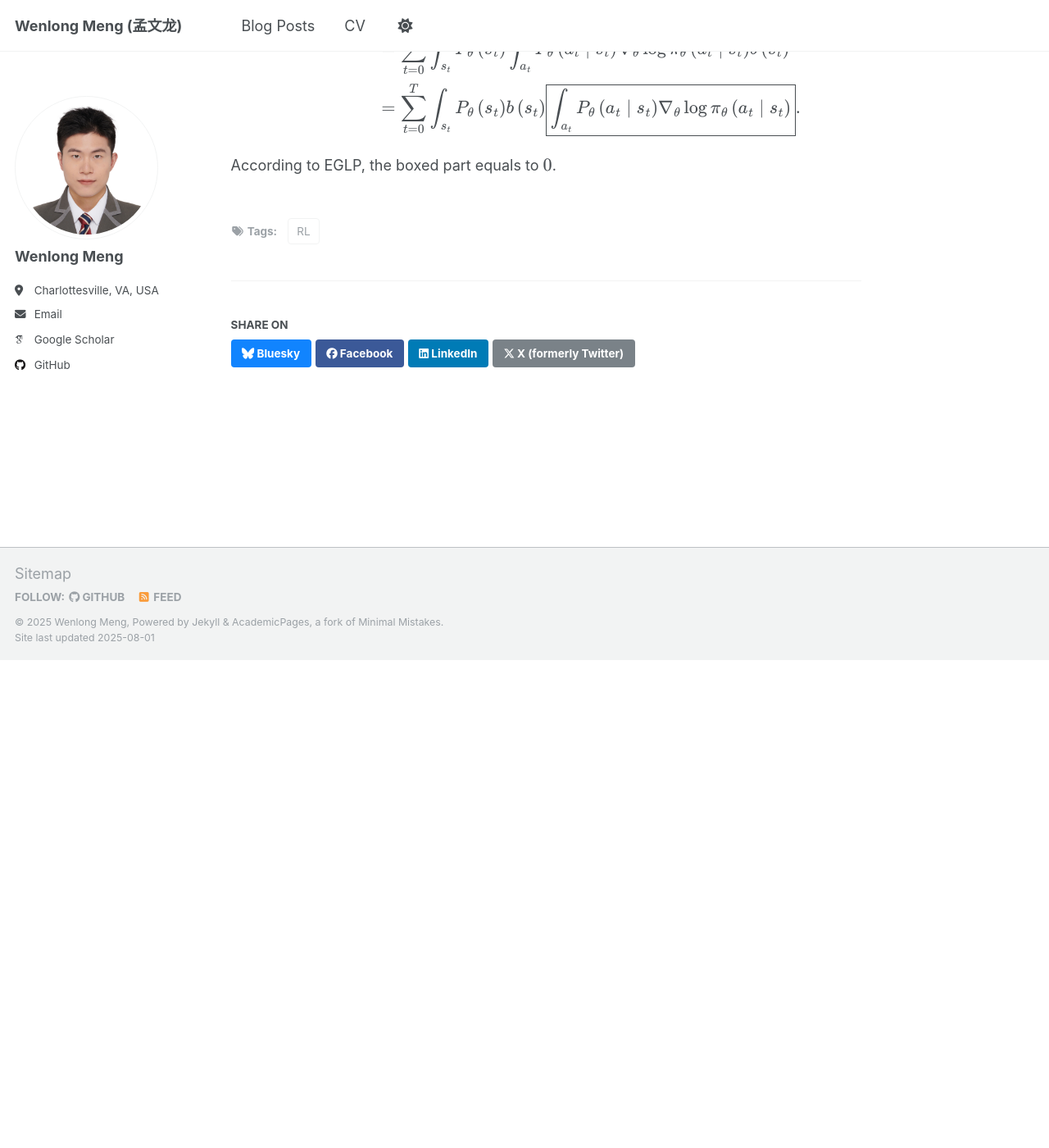
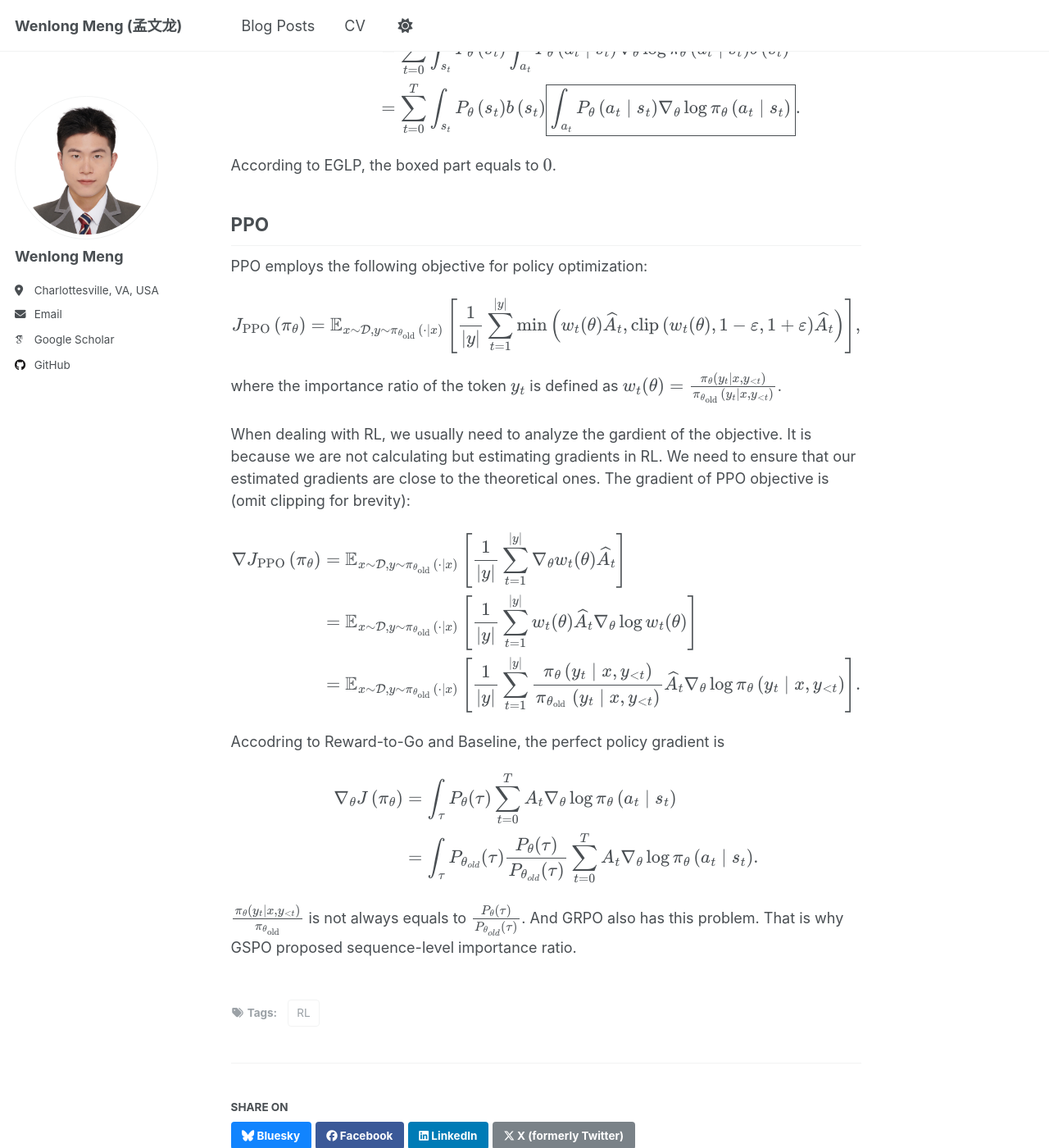
Before and after one commit to meng-wenlong/meng-wenlong.github.io, a Jekyll site: the page built from _posts/2025-07-31-blog-post-1.md, in a window 1280 px wide and 1400 px high, scrolled down 2914 px. Shown: the whole window at 82% size. Built offline with Jekyll 4.4.1, drawn with Linux system fonts in a browser that asks for light colours; some web fonts are replaced; before the commit the page ends 3719 px from its top, so only the background shows below that; some of the changed text lies outside the part shown.

Commit message:
update ppo

```diff
--- a/_posts/2025-07-31-blog-post-1.md
+++ b/_posts/2025-07-31-blog-post-1.md
@@ -124,6 +124,43 @@ $$
 
 According to EGLP, the boxed part equals to $$0$$.
 
+PPO
+------
+
+PPO employs the following objective for policy optimization:
+
+$$
+J_{\rm PPO}\left(\pi_\theta\right)=\mathbb{E}_{x \sim \mathcal{D}, y \sim \pi_{\theta_{\text {old }}}(\cdot \mid x)}\left[\frac{1}{|y|} \sum_{t=1}^{|y|} \min \left(w_t(\theta) \widehat{A}_t, \operatorname{clip}\left(w_t(\theta), 1-\varepsilon, 1+\varepsilon\right) \widehat{A}_t\right)\right],
+$$
+
+where the importance ratio of the token $$y_t$$ is defined as $$w_t(\theta)=\frac{\pi_\theta\left(y_t \mid x, y_{<t}\right)}{\pi_{\theta_{\text {old }}}\left(y_t \mid x, y_{<t}\right)}$$.
+
+When dealing with RL, we usually need to analyze the gardient of the objective.
+It is because we are not calculating but estimating gradients in RL.
+We need to ensure that our estimated gradients are close to the theoretical ones.
+The gradient of PPO objective is (omit clipping for brevity):
+
+$$
+\begin{aligned}
+\nabla J_{\rm PPO}\left(\pi_\theta\right)
+&=\mathbb{E}_{x \sim \mathcal{D}, y \sim \pi_{\theta_{\text {old }}}(\cdot \mid x)} \left[\frac{1}{|y|} \sum_{t=1}^{|y|}\nabla_\theta w_t(\theta) \widehat{A}_t\right] \\
+&=\mathbb{E}_{x \sim \mathcal{D}, y \sim \pi_{\theta_{\text {old }}}(\cdot \mid x)} \left[\frac{1}{|y|} \sum_{t=1}^{|y|} w_t(\theta) \widehat{A}_t \nabla_\theta \log{w_t(\theta)} \right] \\
+&=\mathbb{E}_{x \sim \mathcal{D}, y \sim \pi_{\theta_{\text {old }}}(\cdot \mid x)} \left[\frac{1}{|y|} \sum_{t=1}^{|y|} \frac{\pi_\theta\left(y_t \mid x, y_{<t}\right)}{\pi_{\theta_{\text {old }}}\left(y_t \mid x, y_{<t}\right)} \widehat{A}_t \nabla_\theta \log{\pi_\theta\left(y_t \mid x, y_{<t}\right)} \right].
+\end{aligned}
+$$
+
+Accodring to Reward-to-Go and Baseline, the perfect policy gradient is
+
+$$
+\begin{aligned}
+\nabla_\theta J\left(\pi_\theta\right)
+&=\int_\tau P_\theta(\tau) \sum_{t=0}^T A_t \nabla_\theta \log \pi_\theta\left(a_t \mid s_t\right) \\
+&=\int_\tau P_{\theta_{old}}(\tau) \frac{P_\theta(\tau)}{P_{\theta_{old}}(\tau)}\sum_{t=0}^T A_t \nabla_\theta \log \pi_\theta\left(a_t \mid s_t\right).
+\end{aligned}
+$$
+
+$$\frac{\pi_\theta\left(y_t \mid x, y_{<t}\right)}{\pi_{\theta_{\text{old}}}}$$ is not always equals to $$\frac{P_\theta(\tau)}{P_{\theta_{old}}(\tau)}$$. And GRPO also has this problem. That is why GSPO proposed sequence-level importance ratio.
+
 <!-- <img src="/files/images/test.jpg" alt="测试图片" width="400"/>
 
 ![一张测试图片](/files/images/test.jpg) -->
```
